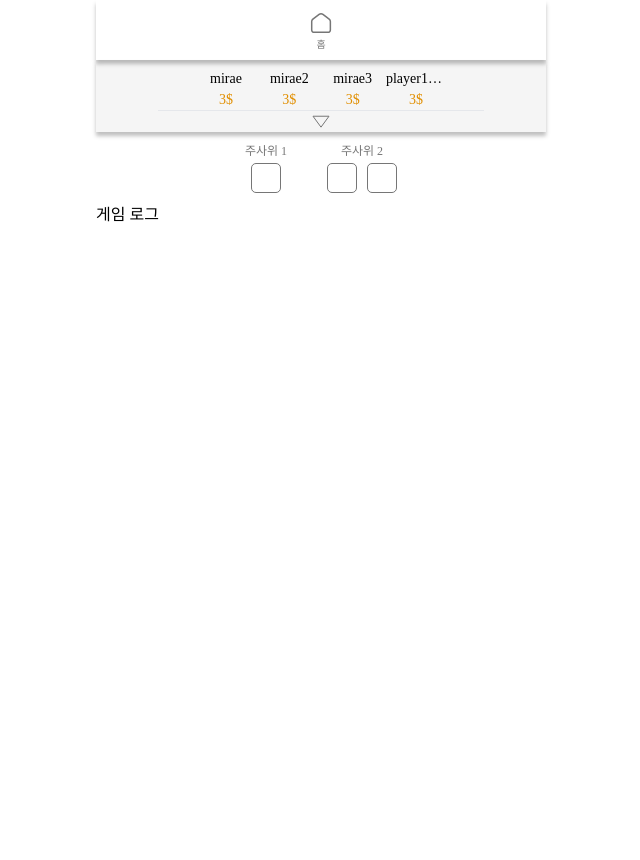
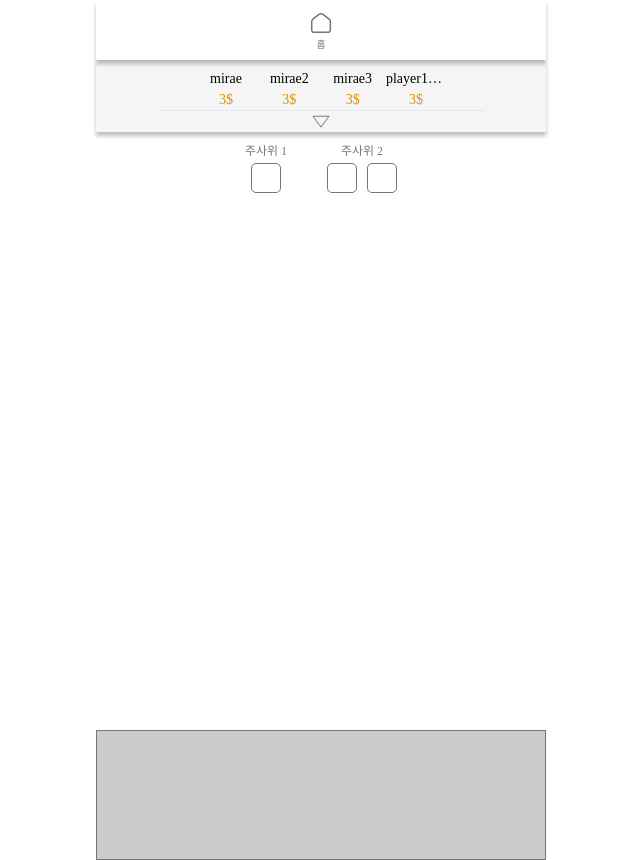
Before and after one commit to dygmm4288/board_game, a React (Vite) app in the folder front/: page /miniville in a window 1280 px wide. Shown: the whole page, without its empty margins (319-959 px from the left). Before the commit the page ends 800 px from the top, so only its background shows below. Built offline with nearby package versions, Linux system fonts and the light colour scheme; a web font is replaced by a local one.

Commit message:
python 설치 후 requirements 패키지 설치 git ingnore에 가상환경폴더 추가

```diff
--- a/front/src/components/routes/MinivilleRoom.tsx
+++ b/front/src/components/routes/MinivilleRoom.tsx
@@ -1,14 +1,15 @@
 import PlayerHeader from "../common/PlayerHeader";
 import CardSection from "../section/CardSection";
+import GameLogSection from "../section/GameLogSection";
 import RollSection from "../section/RollSection";
 
 const MinivilleRoom = () => {
   return (
-    <div className='relative'>
+    <div className='relative h-screen'>
       <PlayerHeader />
       <RollSection />
       <CardSection />
-      <div>게임 로그</div>
+      <GameLogSection />
     </div>
   );
 };
--- /dev/null
+++ b/front/src/components/section/GameLogSection.tsx
@@ -0,0 +1,9 @@
+import React from "react";
+
+const GameLogSection = () => {
+  return (
+    <div className='absolute bottom-0 w-full h-[130px] bg-black/20 border border-solid border-primary-font-color'></div>
+  );
+};
+
+export default GameLogSection;
```
Also changed, not shown: 1 other file (tests, documents, lock files or other folders).
